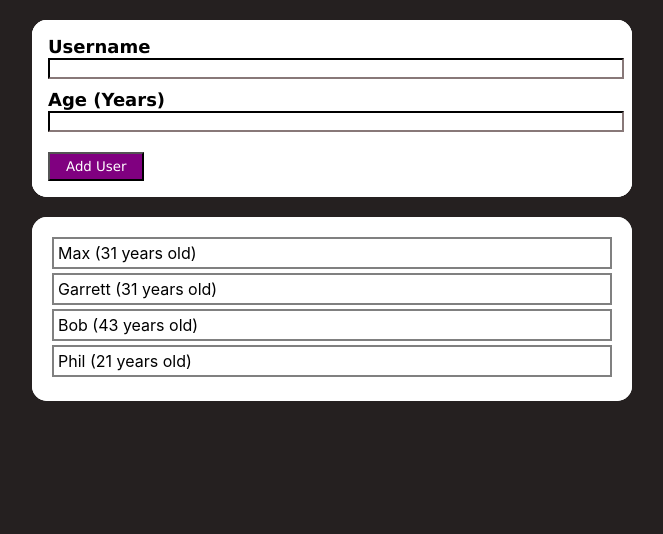
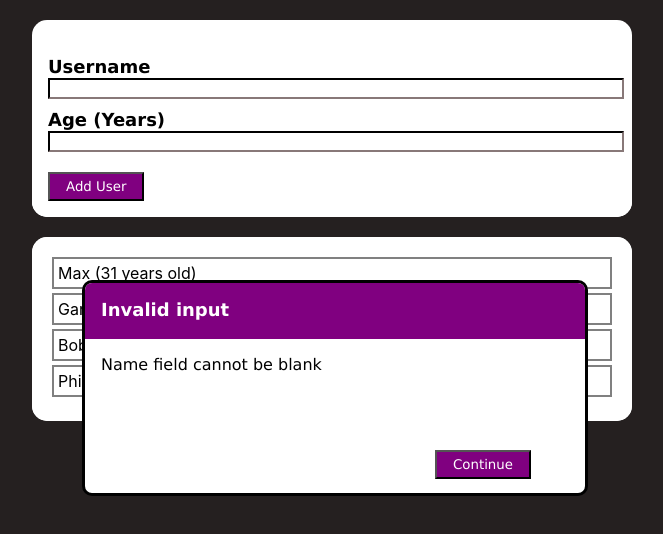
Before and after one commit to garrettkrohn/userAddApplication, a React (Create React App) app: page / in a window 1280 px wide. Shown: the top 534 px of the page, without its empty margins (308-971 px from the left). Built offline with nearby package versions, Linux system fonts and the light colour scheme.

Commit message:
modal successfully dismissed

```diff
--- a/src/App.js
+++ b/src/App.js
@@ -3,6 +3,7 @@ import User from "./Components/User";
 import Display from "./Components/Display";
 import Card from "./UI/Card";
 import { useState } from "react";
+import Modal from "./UI/Modal";
 
 const DUMMYUSERS = [
   { name: "Max", age: 31 },
@@ -13,13 +14,26 @@ const DUMMYUSERS = [
 
 function App() {
   const [users, setUsers] = useState(DUMMYUSERS);
+  const [modalVisible, setModalVisible] = useState(true);
+  const [error, setError] = useState("Name field cannot be blank");
 
   const addUser = (newUser) => {
     setUsers(() => [...users, newUser]);
   };
 
+  const toggleModal = () => {
+    setModalVisible((state) => !state);
+  };
+
+  const modal = modalVisible ? (
+    <Modal error={error} toggleModal={toggleModal} />
+  ) : (
+    ""
+  );
+
   return (
     <>
+      {modal}
       <Card>
         <User addUser={addUser} />
       </Card>
--- a/src/UI/Button.css
+++ b/src/UI/Button.css
@@ -5,3 +5,7 @@
   margin-top: 10px;
   font-family: Verdana, Geneva, Tahoma, sans-serif;
 }
+
+.button-container {
+  background-color: white;
+}
--- a/src/UI/Button.jsx
+++ b/src/UI/Button.jsx
@@ -2,7 +2,11 @@ import React from "react";
 import "./Button.css";
 
 const Button = (props) => {
-  return <button className="button">{props.label}</button>;
+  return (
+    <div className="button-container" onClick={props.customClickEvent}>
+      <button className="button">{props.label}</button>
+    </div>
+  );
 };
 
 export default Button;
--- a/src/UI/Card.css
+++ b/src/UI/Card.css
@@ -5,4 +5,5 @@
   margin: auto;
   margin-top: 20px;
   border-radius: 15px;
+  overflow: hidden;
 }
--- /dev/null
+++ b/src/UI/Modal.css
@@ -0,0 +1,39 @@
+.opacity {
+}
+
+.modal-container {
+  position: fixed;
+  height: 210px;
+  width: 500px;
+  top: 50%;
+  left: 50%;
+  margin-top: -120px; /* Negative half of height. */
+  margin-left: -250px; /* Negative half of width. */
+  background-color: white;
+  border-radius: 10px;
+  overflow: hidden;
+  font-family: Verdana, Geneva, Tahoma, sans-serif;
+  border: 3px solid black;
+}
+
+.modal-header {
+  background-color: purple;
+  height: 40px;
+  color: white;
+  font-size: 18px;
+  font-weight: bold;
+  padding-left: 16px;
+  padding-top: 16px;
+}
+
+.modal-text {
+  background-color: white;
+  padding: 16px;
+}
+
+.continue-button-container {
+  background-color: white;
+  position: relative;
+  left: 350px;
+  top: 50px;
+}
--- /dev/null
+++ b/src/UI/Modal.jsx
@@ -0,0 +1,28 @@
+import React from "react";
+import Button from "./Button";
+import "./Modal.css";
+
+const Modal = (props) => {
+  const continueButtonHandler = () => {
+    console.log("click");
+    props.toggleModal();
+  };
+
+  return (
+    <div className="opacity">
+      <div className="modal-container">
+        <div className="modal-header">Invalid input</div>
+        <div className="modal-text">{props.error}</div>
+        <div className="continue-button-container">
+          <Button
+            customClickEvent={continueButtonHandler}
+            className="continue-button"
+            label="Continue"
+          />
+        </div>
+      </div>
+    </div>
+  );
+};
+
+export default Modal;
```
